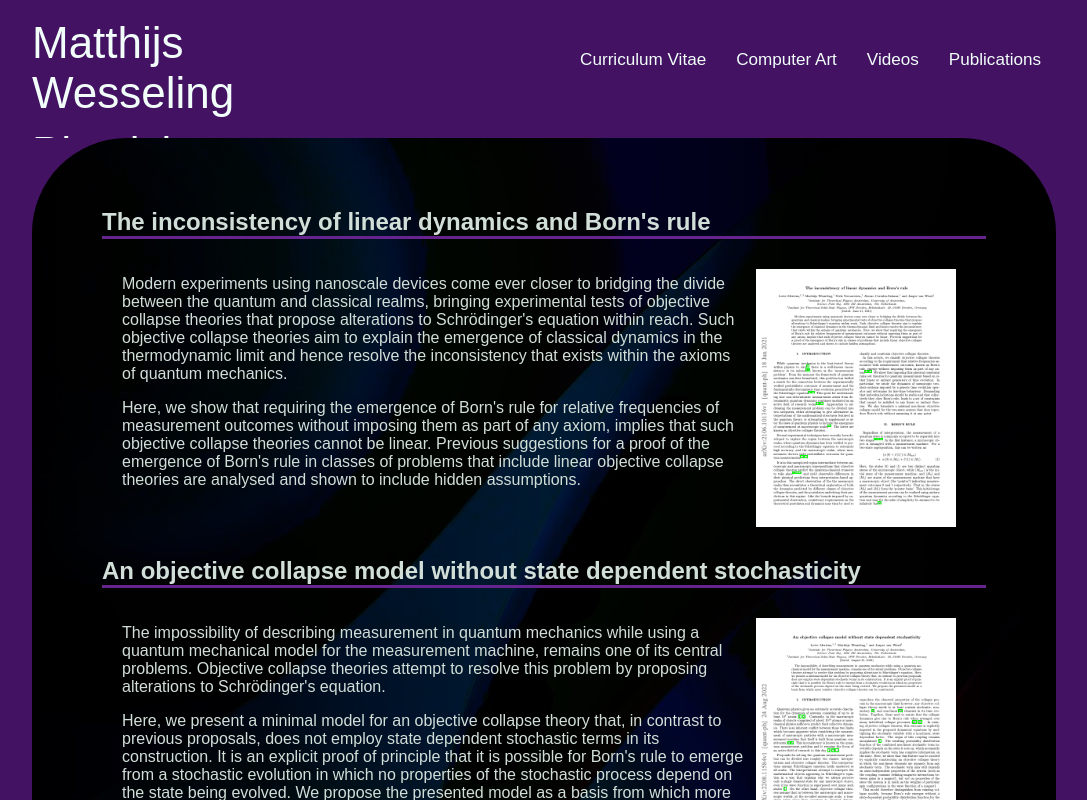
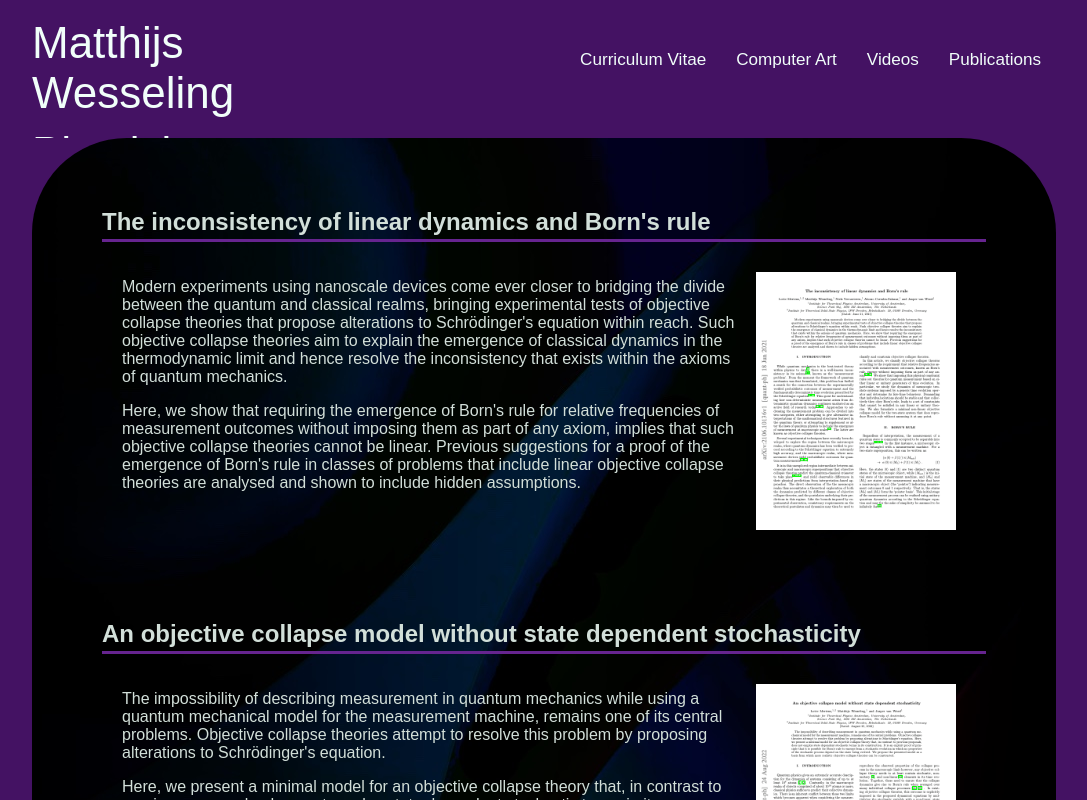
Before and after one commit to Bladieblah/Bladieblah.github.io, a Next.js app: page /publications in a window 1280 px wide. Shown: the top 800 px of the page, without its empty margins (96-1183 px from the left). Built offline with nearby package versions, Linux system fonts and the light colour scheme; a web font is replaced by a local one.

Commit message:
Styling tweaks, some fixes

```diff
--- a/src/components/Footer.tsx
+++ b/src/components/Footer.tsx
@@ -15,7 +15,7 @@ export default function Footer() {
         <span className={styles.split}>|</span> <br className={styles.newline}/>
         <a href='https://www.linkedin.com/in/matthijs-wesseling-779879199/'><FontAwesomeIcon icon={faLinkedin}/> Matthijs Wesseling</a>
         <span>|</span>
-        <a href='matthijswesseling.nl'><FontAwesomeIcon icon={faEarth}/> matthijswesseling.nl</a>
+        <a href='https://matthijswesseling.nl'><FontAwesomeIcon icon={faEarth}/> matthijswesseling.nl</a>
       </p>
     </div>
   )
--- a/src/components/Publication.tsx
+++ b/src/components/Publication.tsx
@@ -10,6 +10,8 @@ type PublicationProps = {
 
 export default function Publication(props: PublicationProps) {
   return (
+    <div className={styles.wrapper}>
+      <a href={`https://arxiv.org/abs/${props.arxiv}`}>
         <article className={styles.publication}>
           <h1>{props.title}</h1>
           <div className={styles.content}>
@@ -19,5 +21,7 @@ export default function Publication(props: PublicationProps) {
             <img src={props.img} alt='thumbnail'/>
           </div>
       </article>
+      </a>
+    </div>
   )
 }
--- a/src/components/VideoItem.tsx
+++ b/src/components/VideoItem.tsx
@@ -39,15 +39,15 @@ export default function VideoItem(props: VideoProps) {
 
   return (
     <div>
+      <a href={`/videos/${props.id}`}>
         <div className={styles.content}>
           <article className={styles.text}>
-          <a href={`/videos/${props.id}`}>
             <h2>{title}</h2>
-          </a>
             {props.children}
           </article>
           <img src={thumbnail} alt='thumbnail' className={styles.image}/>
         </div>
+      </a>
     </div>
   )
 }
--- a/src/components/styles/publication.module.css
+++ b/src/components/styles/publication.module.css
@@ -1,9 +1,5 @@
-.publication {
-
-}
-
-.title {
-
+.wrapper {
+  padding-bottom: 40px;
 }
 
 .content {
--- a/src/styles/globals.css
+++ b/src/styles/globals.css
@@ -40,6 +40,7 @@ body {
 h1 {
   border-bottom: 3px solid var(--light-purple);
   font-size: 1.5em;
+  padding-bottom: 3px;
 }
 
 h2 {
```
Lines whose indentation alone changed are shown as unchanged.
